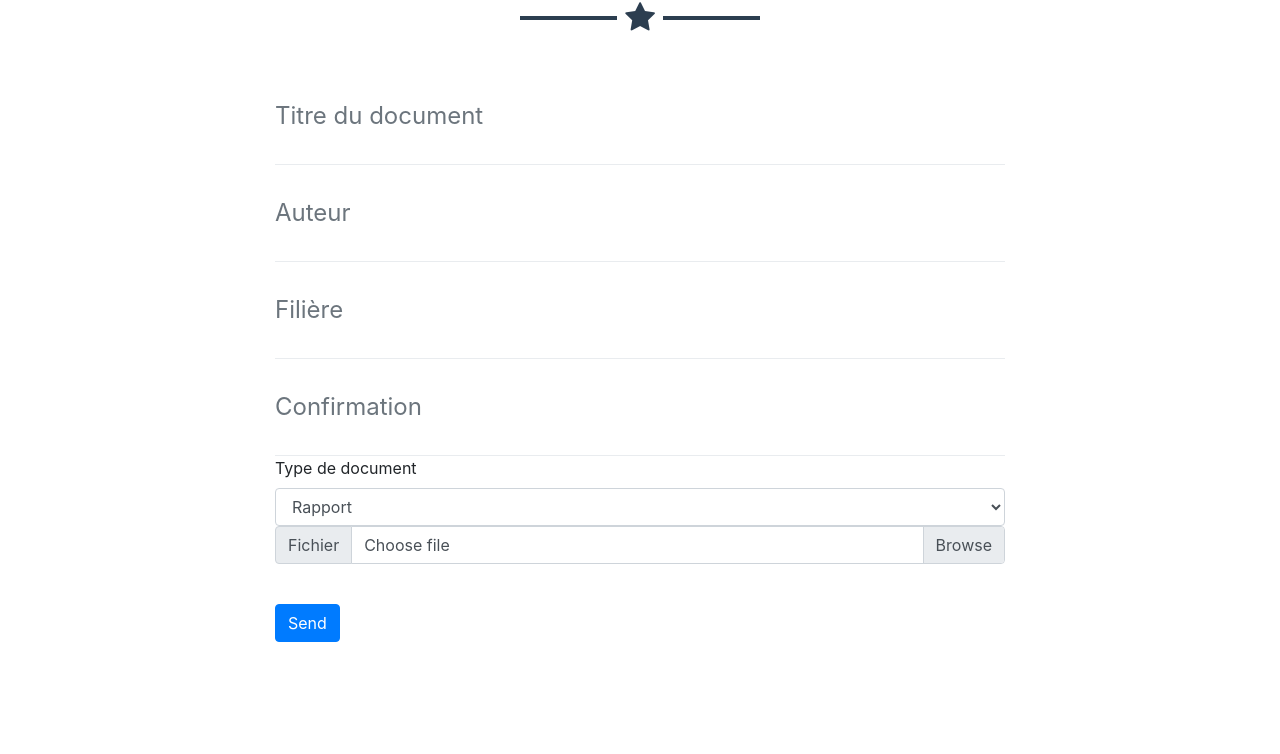
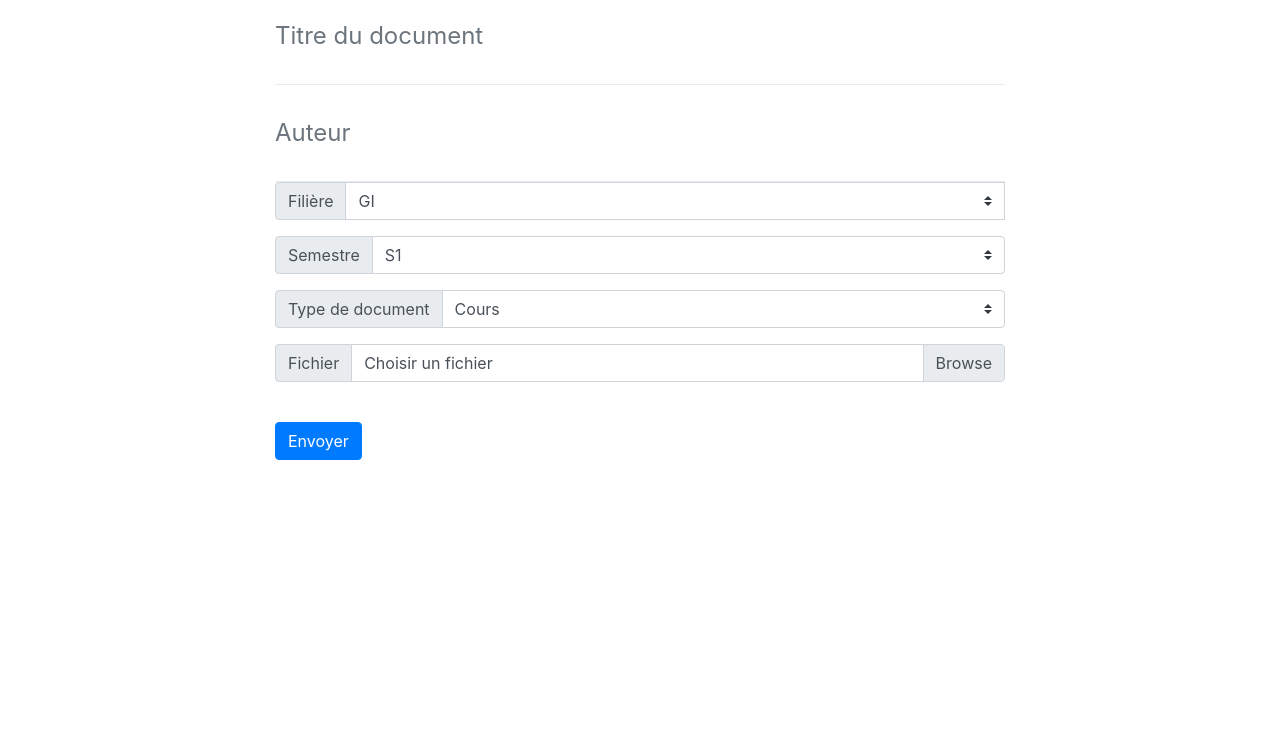
Before and after one commit to Siwaak/ProjetHITC, a website with bundled scripts: page archive/formulaire.html in a window 1280 px wide. Shown: the part 240-994 px from the top of the page. After the commit the page ends 812 px from the top, so only its background shows below. Built offline with nearby package versions, Linux system fonts and the light colour scheme.

Commit message:
Mise à jour du formulaire d'ajout de document

```diff
--- a/archive/formulaire.html
+++ b/archive/formulaire.html
@@ -41,9 +41,9 @@
             <!-- <li class="nav-item mx-0 mx-lg-1">
               <a class="nav-link py-3 px-0 px-lg-3 rounded js-scroll-trigger" href="#portfolio">Portfolio</a>
             </li> -->
-            <!-- <li class="nav-item mx-0 mx-lg-1">
+            <li class="nav-item mx-0 mx-lg-1">
               <a class="nav-link py-3 px-0 px-lg-3 rounded js-scroll-trigger" href="#about">À propos</a>
-            </li> -->
+            </li>
             <li class="nav-item mx-0 mx-lg-1">
               <a class="nav-link py-3 px-0 px-lg-3 rounded js-scroll-trigger" href="#rapport">Rapport</a>
             </li>
@@ -69,7 +69,7 @@
     <!-- Contact Section -->
     <section id="contact">
         <div class="container">
-          <h2 class="text-center text-uppercase text-secondary mb-0"><br> <br>  Ajout de cours</h2>
+          <h2 class="text-center text-uppercase text-secondary mb-0">Ajout de cours</h2>
           <hr class="star-dark mb-5">
           <div class="row">
             <div class="col-lg-8 mx-auto">
@@ -91,45 +91,64 @@
                     <p class="help-block text-danger"></p>
                   </div>
                 </div>
-                <div class="control-group">
+                <!-- <div class="control-group">
                   <div class="form-group floating-label-form-group controls mb-0 pb-2">
-                    <label>Filière</label>
-                    <input class="form-control" id="Filière" type="password" placeholder="Filière" required="required" data-validation-required-message="Please enter your name.">
+                     -->
+
+                     <div class="input-group mb-3">
+                    <div class="input-group-prepend">
+                      <label class="input-group-text" for="filiere">Filière</label>
+                    </div>
+                    <select class="custom-select" name="filiere" id="filiere" placeholder="Filière" required="required" data-validation-required-message="Veuillez choisir la filière">
+
+                      <option value="1" selected>GI</option>
+                      <option value="2">GC</option>
+                      <option value="3">IVE</option>
+                      <option value="4">IHE</option>
+                      <option value="5">GE</option>
+                      <option value="6">METEO</option>
+                      <option value="7">SIG</option>
+                    </select>
                     <p class="help-block text-danger"></p>
                   </div>
+                <!-- </div> -->
+                <div class="input-group mb-3">
+                  <div class="input-group-prepend">
+                    <label class="input-group-text" for="typedoc">Semestre</label>
+                  </div>
+                  <select class="custom-select" id="typedoc" name="semestre" placeholder="Semestre" required="required" data-validation-required-message="Veuillez choisir le semestre">
+
+                    <option value="1" selected>S1</option>
+                    <option value="2">S2</option>
+                    <option value="3">S3</option>
+                    <option value="3">S4</option>
+                    <option value="3">S5</option>
+                  </select>
                 </div>
-                <div class="control-group">
-                  <div class="form-group floating-label-form-group controls mb-0 pb-2">
-                    <label>Semestre</label>
-                    <input class="form-control" id="password_confirm" type="password" placeholder="Confirmation" required="required" data-validation-required-message="Please enter your name.">
-                    <p class="help-block text-danger"></p>
+                <div class="input-group mb-3">
+                  <div class="input-group-prepend">
+                    <label class="input-group-text" for="typedoc">Type de document</label>
                   </div>
+                  <select class="custom-select" id="typedoc" name="typedoc">
+
+                    <option value="1" selected>Cours</option>
+                    <option value="2">Rapport</option>
+                    <option value="3">Examen</option>
+                  </select>
                 </div>
-                <div class="control-group">
-
-                      <div class="control-group">
-                        <label for="">Type de document</label>
-                        <select class="form-control" name="" id="">
-                          <option>Rapport</option>
-                          <option>Cours</option>
-                          <option>Examen</option>
-                        </select>
-                      </div>
-                  </div>
-
-                  <div class="input-group mb-3">
+                   <div class="input-group mb-3">
                     <div class="input-group-prepend">
                       <span class="input-group-text">Fichier</span>
                     </div>
                     <div class="custom-file">
                       <input type="file" class="custom-file-input" id="fichier">
-                      <label class="custom-file-label" for="fichier">Choose file</label>
+                      <label class="custom-file-label" for="fichier">Choisir un fichier</label>
                     </div>
                   </div>
                 <br>
                 <div id="success"></div>
                 <div class="form-group">
-                  <button type="submit" class="btn btn-primary btn-xl" id="sendMessageButton">Send</button>
+                  <button type="submit" class="btn btn-primary btn-xl" id="sendMessageButton">Envoyer</button>
                 </div>
               </form>
             </div>
```
